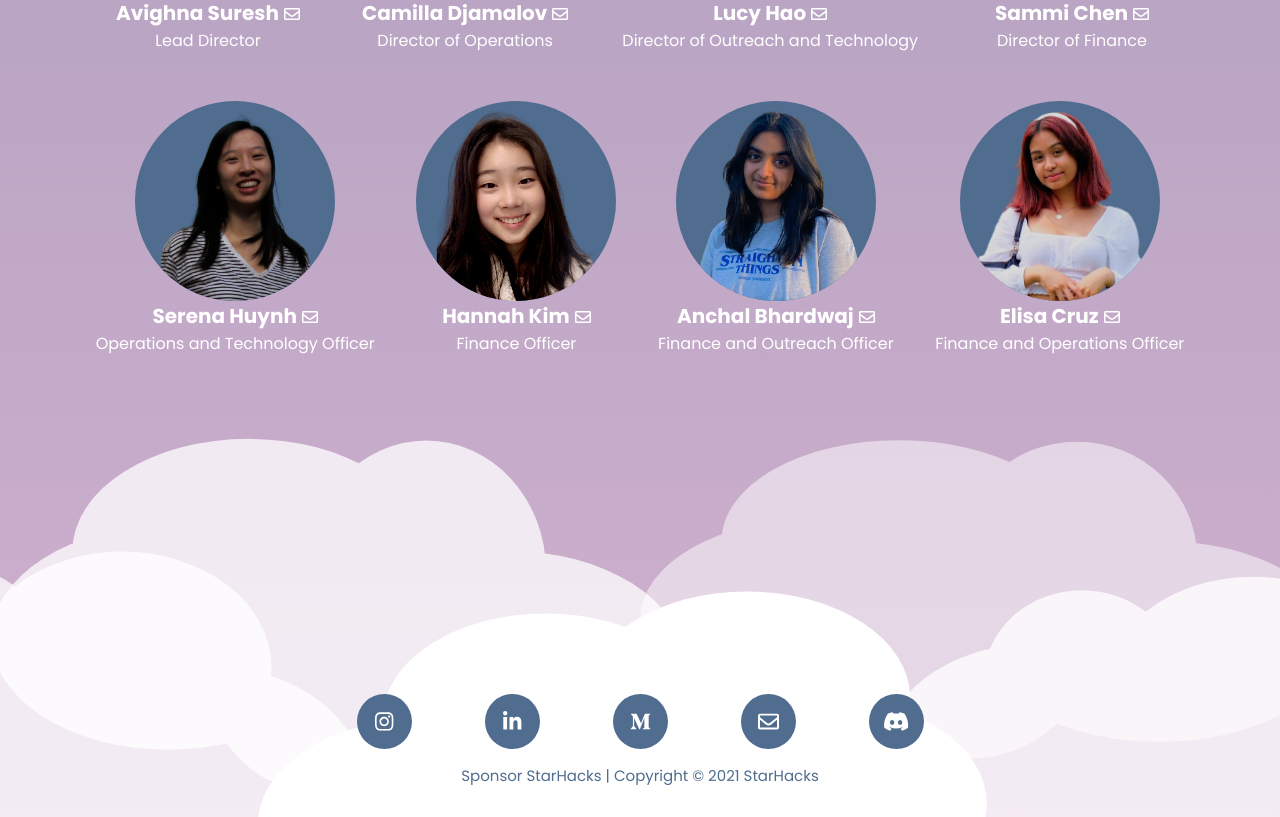
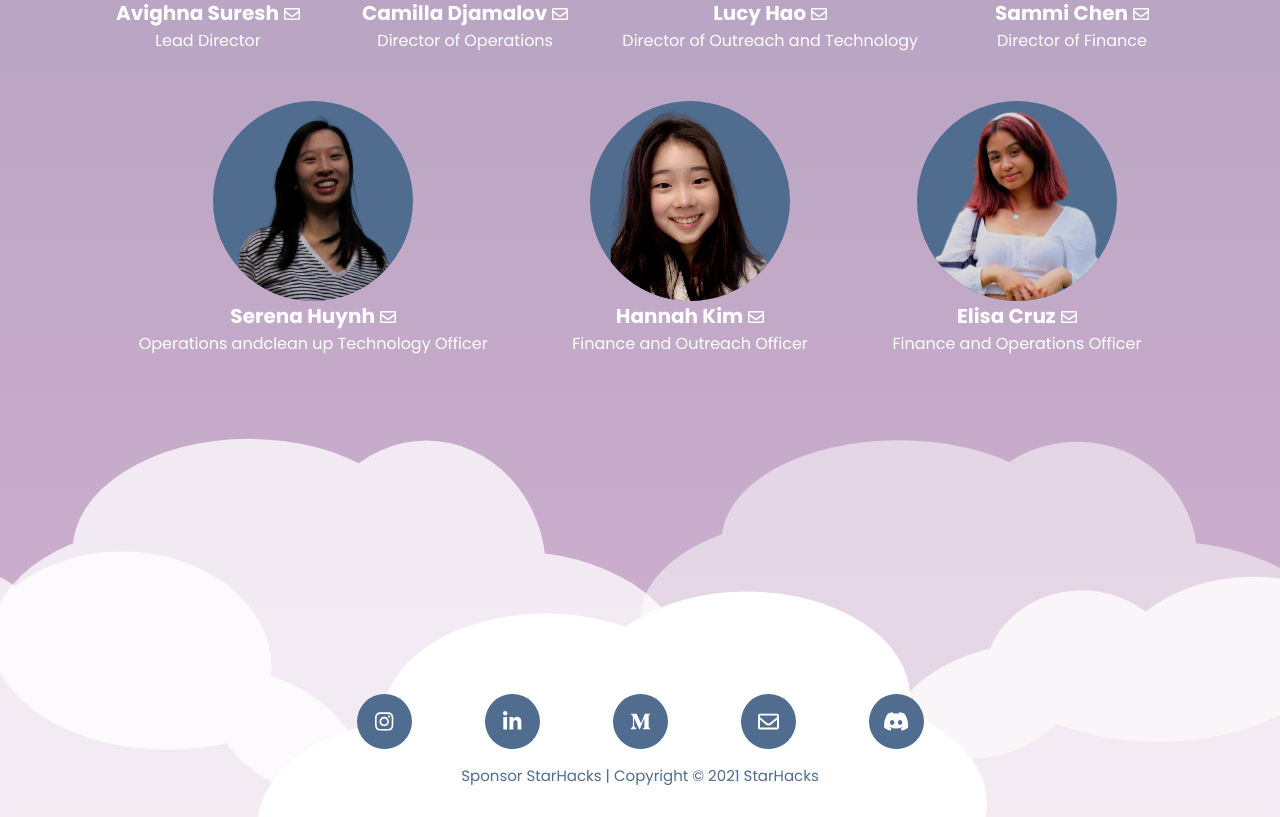
Before and after one commit to starhacks/site, a React (Create React App) app: page / in a window 1280 px wide. Shown: the part 3707-4524 px from the top of the page. Built offline with nearby package versions, Linux system fonts and the light colour scheme.

Commit message:
clean up

```diff
--- a/src/constants/index.js
+++ b/src/constants/index.js
@@ -12,7 +12,6 @@ import lucy from './assets/lucy_.png';
 import serena from './assets/serena.png';
 import camilla from './assets/camilla.png';
 import sammi from './assets/sammi.png';
-import anchal from './assets/anchal.png';
 import elisa from './assets/elisa.png';
 import avighna from './assets/avighna.png';
 import hannah from './assets/hannah.png';
@@ -190,7 +189,7 @@ export const teamMembers = [
     {
         name: 'Serena Huynh',
         img: serena,
-        role: 'Operations and Technology Officer',
+        role: 'Operations andclean up Technology Officer',
     },
     {
         name: 'Sammi Chen',
@@ -200,11 +199,6 @@ export const teamMembers = [
     {
         name: 'Hannah Kim',
         img: hannah,
-        role: 'Finance Officer',
-    },
-    {
-        name: 'Anchal Bhardwaj',
-        img: anchal,
         role: 'Finance and Outreach Officer',
     },
     {
```
Also changed, not shown: src/constants/assets/anchal.png (deleted).
